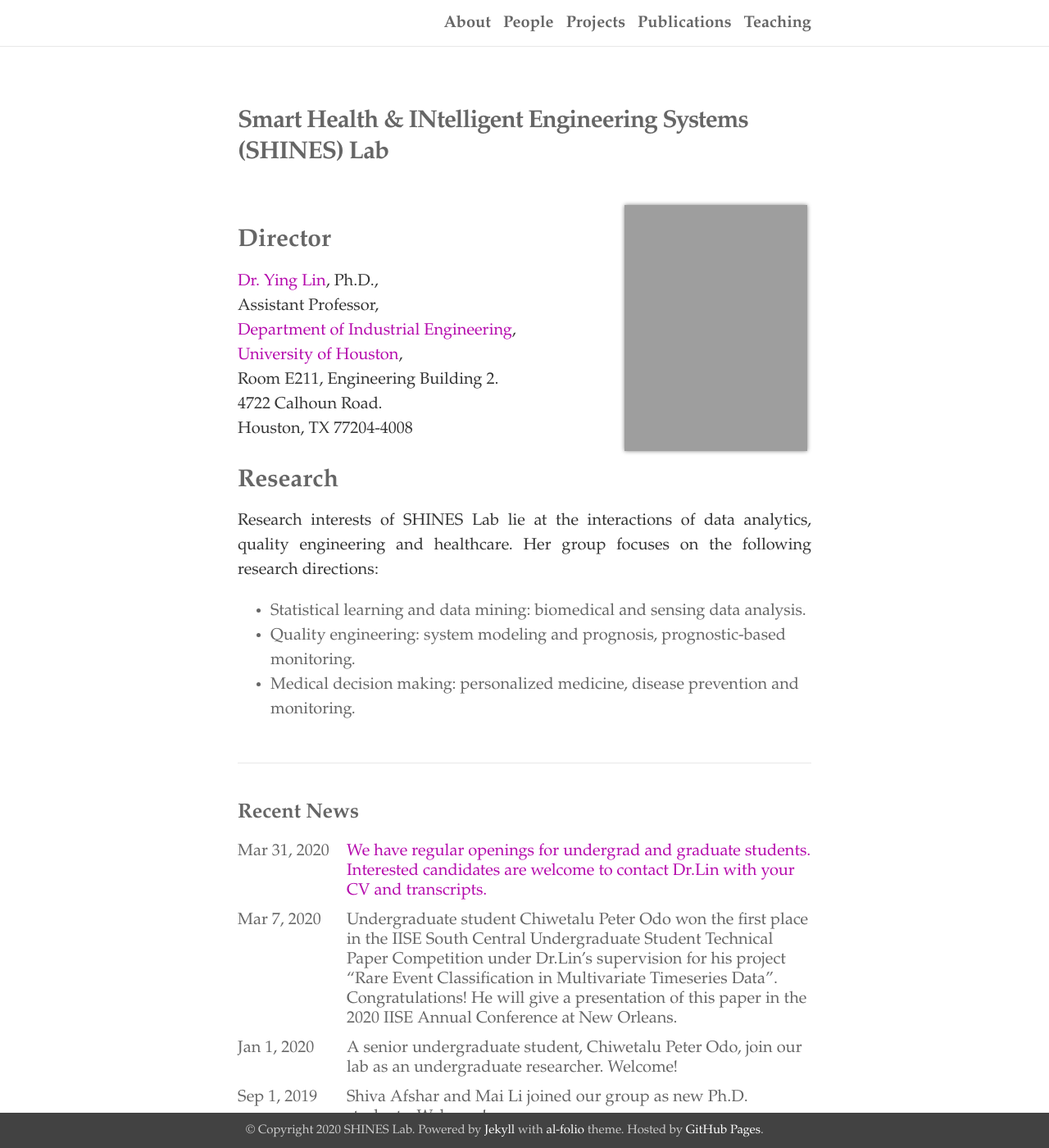
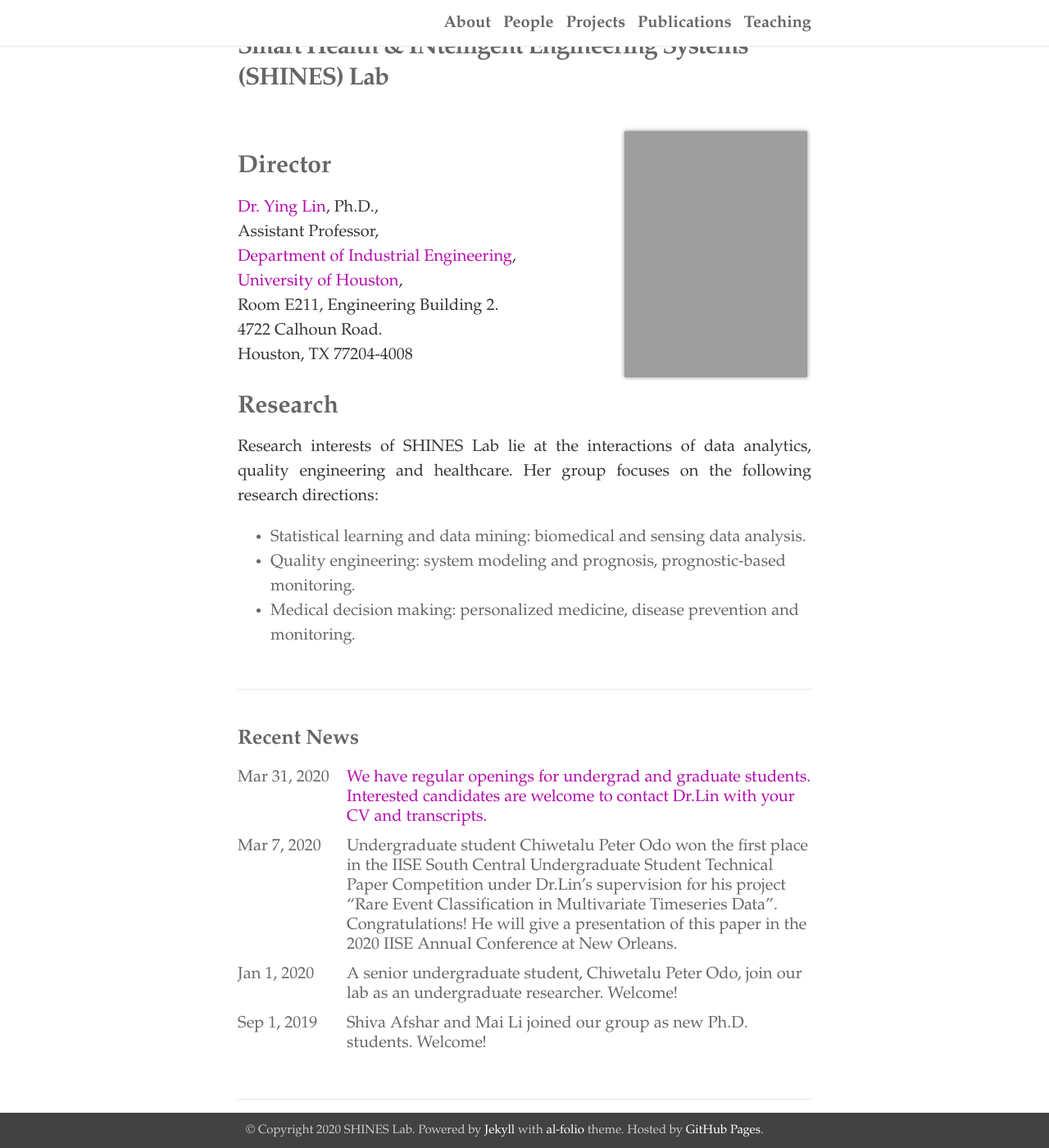
Before and after one commit to shines-lab/shines-lab.github.io, a Jekyll site: the page built from _pages/about.md, in a window 1280 px wide and 1400 px high. Shown: the whole window at 82% size. Built offline with Jekyll 4.4.1, drawn with Linux system fonts in a browser that asks for light colours.

Commit message:
Update _pages.scss

```diff
--- a/_sass/_pages.scss
+++ b/_sass/_pages.scss
@@ -1,5 +1,5 @@
 .page-content {
-    padding: 100px 0; /* VERTICAL PADDING FOR TITLE ON EVERY PAGE */
+    padding: 10px 0; /* VERTICAL PADDING FOR TITLE ON EVERY PAGE */
 }
 .page-heading {
     font-size: 20px;
```
